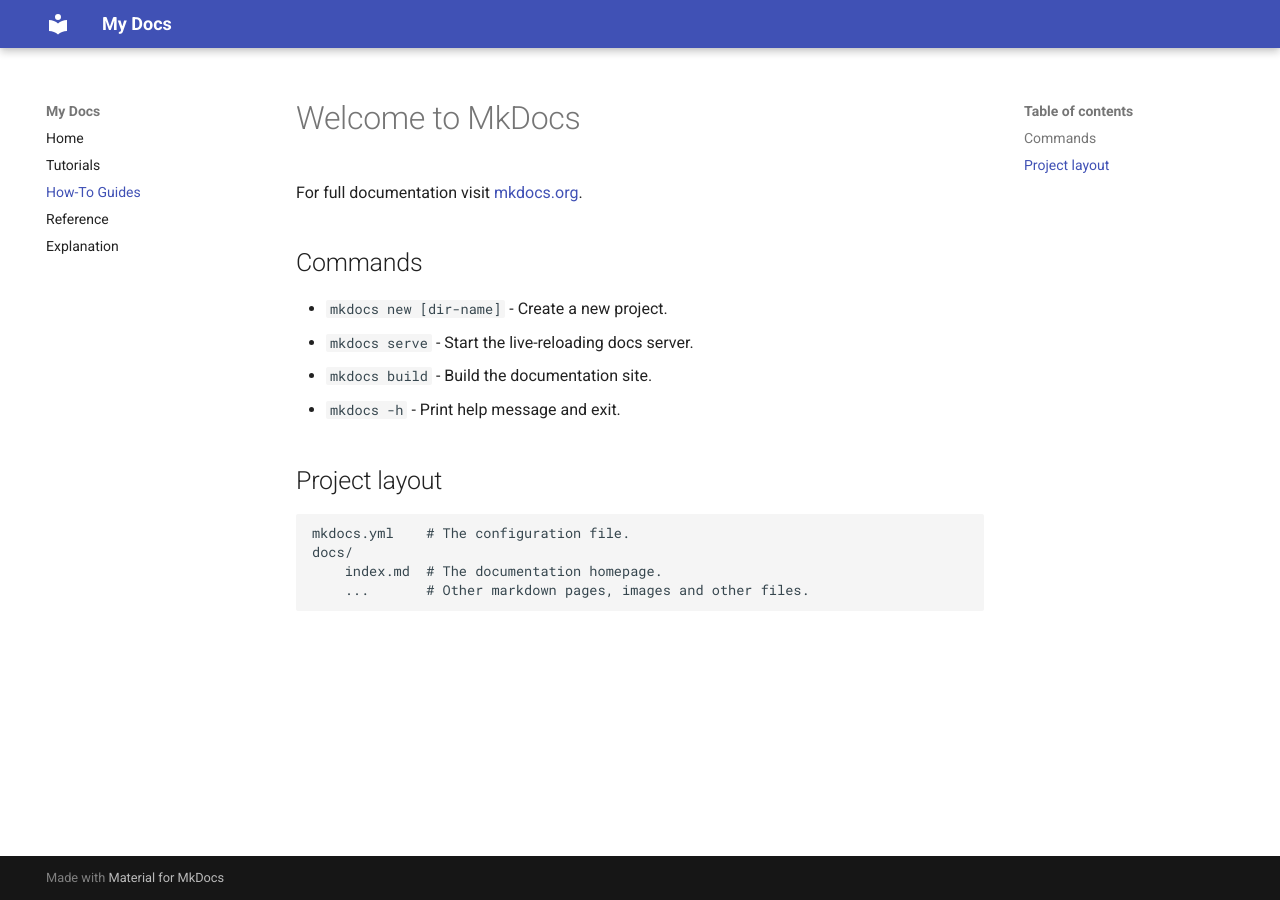
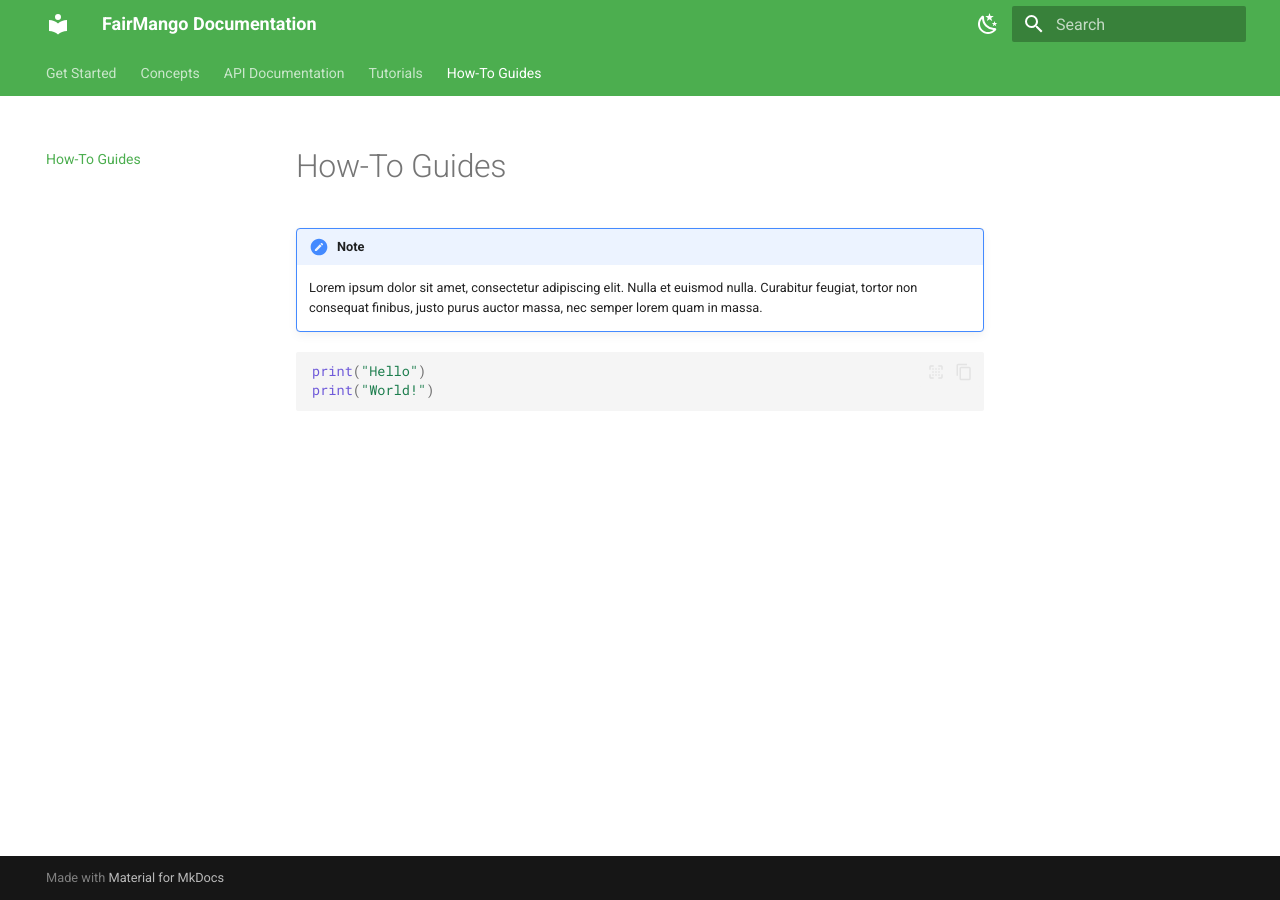
Before and after one commit to datategy/Fair-Mango, an MkDocs documentation site: the page built from docs/how-to-guides.md, in a window 1280 px wide. Built offline with MkDocs 1.6.1 and Material for MkDocs 9.7.7, drawn with Linux system fonts in a browser that asks for light colours.

Commit message:
DOC: Updated documentation website

````diff
--- a/docs/how-to-guides.md
+++ b/docs/how-to-guides.md
@@ -1,17 +1,11 @@
-# Welcome to MkDocs
+!!! note
 
-For full documentation visit [mkdocs.org](https://www.mkdocs.org).
+    Lorem ipsum dolor sit amet, consectetur adipiscing elit. Nulla et euismod
+    nulla. Curabitur feugiat, tortor non consequat finibus, justo purus auctor
+    massa, nec semper lorem quam in massa.
 
-## Commands
 
-* `mkdocs new [dir-name]` - Create a new project.
-* `mkdocs serve` - Start the live-reloading docs server.
-* `mkdocs build` - Build the documentation site.
-* `mkdocs -h` - Print help message and exit.
-
-## Project layout
-
-    mkdocs.yml    # The configuration file.
-    docs/
-        index.md  # The documentation homepage.
-        ...       # Other markdown pages, images and other files.
+```py
+print("Hello")
+print("World!")
+```
--- a/mkdocs.yml
+++ b/mkdocs.yml
@@ -1,22 +1,85 @@
-site_name: My Docs
+site_name: FairMango Documentation
+site_description: Explainable Fairness in Machine Learning and AI
 
 theme:
   name: "material"
+  palette:
+  - media: "(prefers-color-scheme: light)"
+    scheme: default
+    primary: green
+    accent: green
+    toggle:
+      icon: material/weather-night
+      name: "Switch to dark mode"
+  - media: "(prefers-color-scheme: dark)"
+    scheme: slate
+    primary: orange
+    accent: orange
+    toggle:
+      icon: material/weather-sunny
+      name: "Switch to light mode"
+  features:
+    - content.tabs.link
+    - content.code.annotate
+    - content.code.copy
+    - content.code.select
+    - announce.dismiss
+    - navigation.tabs
+    - navigation.instant
+    - navigation.instant.prefetch
+    - navigation.instant.preview
+    - navigation.instant.progress
+    - navigation.path
+    - navigation.sections
+    - navigation.top
+    - navigation.tracking
+    - search.suggest
+    - toc.follow
 
 watch:
 - fair_mango
 
 plugins:
+- search
 - mkdocstrings:
     handlers:
       python:
         paths: [.]
         options:
           docstring_style: numpy
+          docstring_section_style: list
 
 nav:
-  - Home: index.md
+  - Get Started:
+    - Welcome to FairMango: index.md
+    - Why use FairMango: why_use_fairmango.md
+    - Contribution Guide: contribution_guide.md
+  - Concepts:
+    - Fairness: concepts/fairness.md
+    - Demographic Parity: concepts/demographic_parity.md
+    - Disparate Impact: concepts/disparate_impact.md
+    - Equal Opportunity: concepts/equal_opportunity.md
+    - False Positive Rate Parity: concepts/fpr_parity.md
+    - Equalised Odds: concepts/equalised_odds.md
+  - API Documentation:
+    - Dataset: api_documentation/dataset.md
+    - Base: api_documentation/base.md
+    - Metrics: api_documentation/metrics.md
+    - Superset: api_documentation/superset.md
   - Tutorials: tutorials.md
   - How-To Guides: how-to-guides.md
-  - Reference: reference.md
-  - Explanation: explanation.md
+
+
+
+markdown_extensions:
+  - tables
+  - pymdownx.highlight:
+      anchor_linenums: true
+      line_spans: __span
+      pygments_lang_class: true
+  - admonition
+  - pymdownx.details
+  - pymdownx.superfences
+  - pymdownx.inlinehilite
+  - pymdownx.snippets
+  - pymdownx.superfences
````
Also changed, not shown: docs/api_documentation/base.md (added, +10 -0 lines), docs/api_documentation/dataset.md (added, +5 -0 lines), docs/api_documentation/metrics.md (added, +28 -0 lines), docs/api_documentation/superset.md (added, +3 -0 lines), docs/concepts/demographic_parity.md (added, +17 -0 lines), docs/concepts/disparate_impact.md (added, +17 -0 lines), docs/concepts/equal_opportunity.md (added, +17 -0 lines), docs/concepts/equalised_odds.md (added, +17 -0 lines), docs/concepts/fairness.md (added, +73 -0 lines), docs/concepts/fpr_parity.md (added, +17 -0 lines), docs/contribution_guide.md (added, +17 -0 lines), docs/index.md (+6 -6 lines), docs/reference.md (deleted, +0 -7 lines), docs/why_use_fairmango.md (added, +17 -0 lines), 1 other file.
